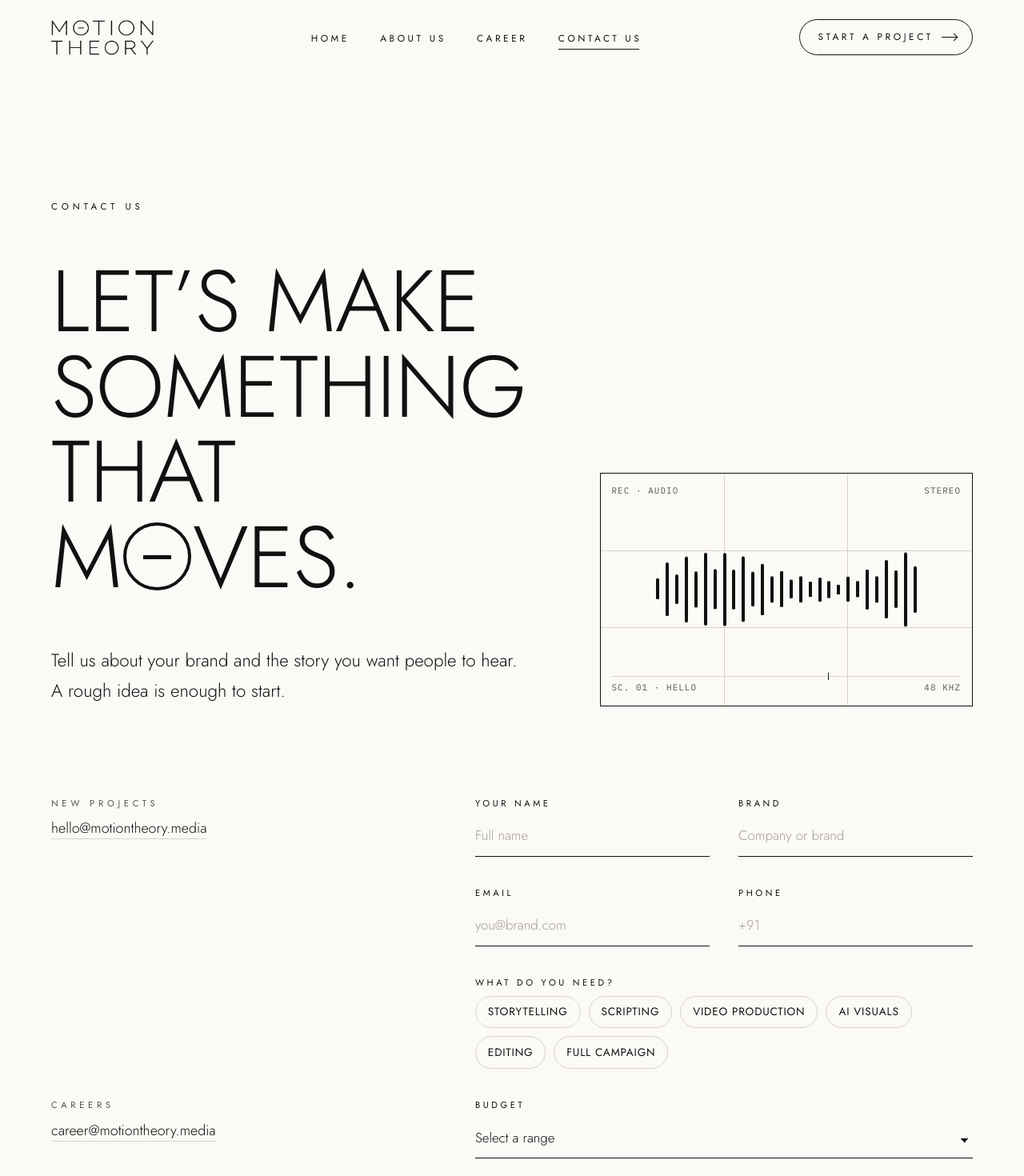
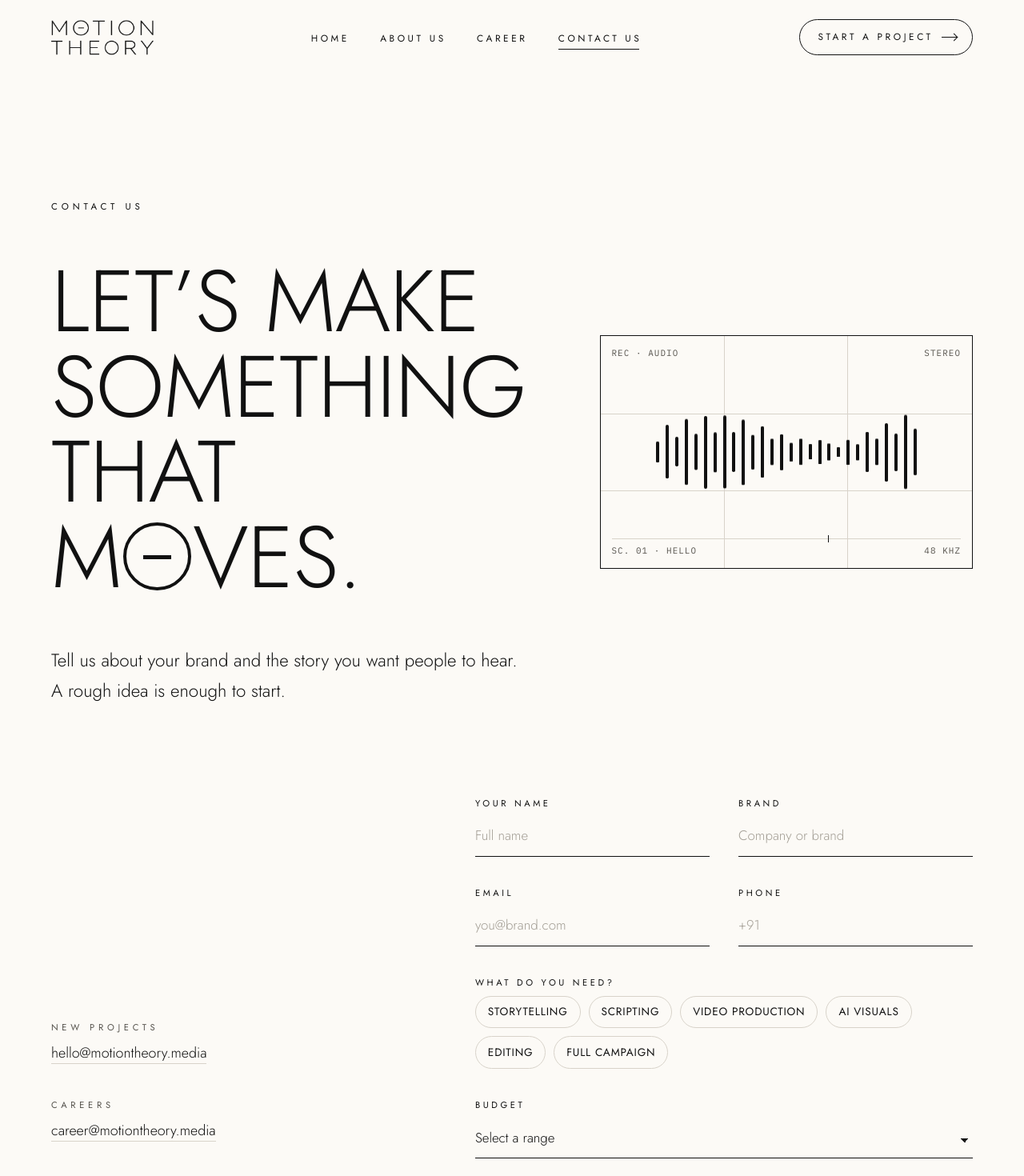
Before and after one commit to yashG72/motiontheory, a React (Vite) app: page /contact in a window 1280 px wide. Shown: the top 1470 px of the page at 80% size. Built offline with nearby package versions, Linux system fonts and the light colour scheme.

Commit message:
Vertically center section content on Career and Contact pages
Co-Authored-By: Claude Opus 5.5 (1M context) <noreply@anthropic.com>
Claude-Session: https://claude.ai/code/session_01DGdzPXLAdWDmwcWRtu8pzJ

```diff
--- a/src/pages/Career.jsx
+++ b/src/pages/Career.jsx
@@ -88,7 +88,7 @@ export default function Career() {
 
   return (
     <>
-      <section className="wrap page-head page-head-split">
+      <section className="wrap page-head page-head-split page-head-center">
         <div className="vstack" style={{ "--gap": "clamp(32px, 5vw, 56px)" }}>
         <p className="eyebrow">Careers at MotionTheory</p>
         <h1 className="display display-l">We make ads that people remember.</h1>
--- a/src/pages/Contact.jsx
+++ b/src/pages/Contact.jsx
@@ -51,7 +51,7 @@ export default function Contact() {
 
   return (
     <>
-      <section className="wrap page-head page-head-split">
+      <section className="wrap page-head page-head-split page-head-center">
         <div className="vstack" style={{ "--gap": "clamp(32px, 5vw, 56px)" }}>
         <p className="eyebrow">Contact us</p>
         <h1 className="display display-l">Let’s make something that <span className="nowrap">m<OMark />ves.</span></h1>
--- a/src/styles.css
+++ b/src/styles.css
@@ -593,6 +593,7 @@ body::before {
   display: grid;
   grid-template-columns: minmax(0, 1fr) minmax(0, 1.5fr);
   gap: 64px clamp(56px, 9vw, 144px);
+  align-items: center;
 }
 .contact-grid > * { min-width: 0; }
 @media (max-width: 860px) { .contact-grid { grid-template-columns: 1fr; } }
@@ -839,6 +840,7 @@ fieldset.field { border: 0; margin: 0; padding: 0; }
   align-items: end;
 }
 .page-head-split > * { min-width: 0; }
+.page-head-split.page-head-center { align-items: center; }
 @media (max-width: 860px) { .page-head-split { grid-template-columns: 1fr; } }
 
 .cta-grid {
```
